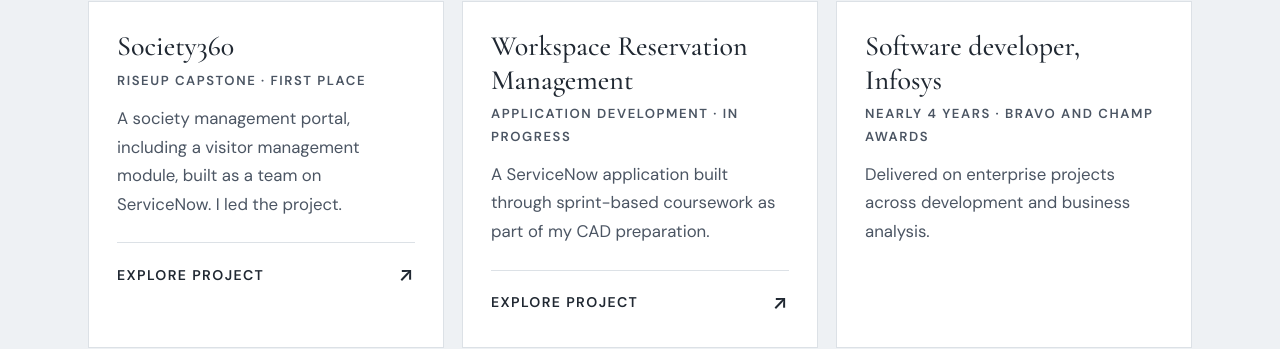
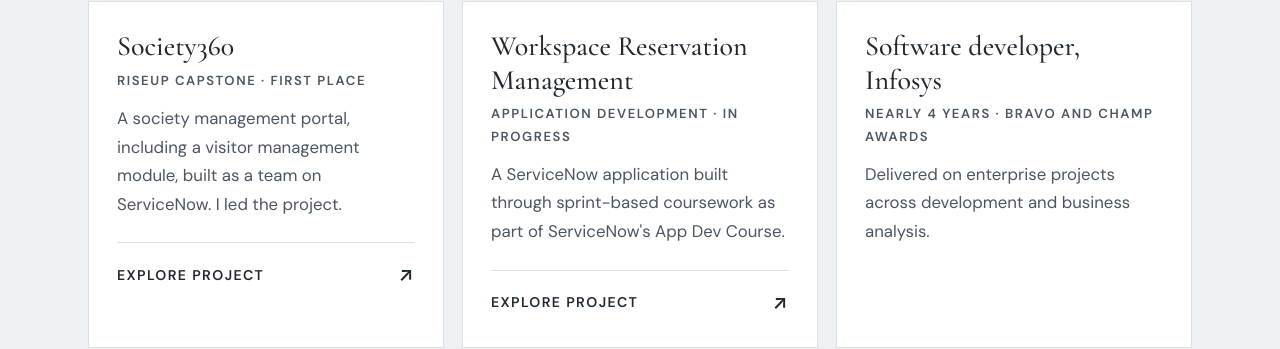
Before and after one commit to safanaali/safana_portfolio, a plain HTML site: page index.html in a window 1280 px wide. Shown: the part 1240-1589 px from the top of the page. Drawn offline with nearby package versions, Linux system fonts and the light colour scheme.

Commit message:
Update project description in index.html

```diff
--- a/index.html
+++ b/index.html
@@ -587,7 +587,7 @@
               <p class="meta">Application development &middot; In progress</p>
               <p>
                 A ServiceNow application built through sprint-based coursework
-                as part of my CAD preparation.
+                as part of ServiceNow's App Dev Course.
               </p>
               <span class="project-cta"
                 >Explore project <span aria-hidden="true">↗</span></span
```
